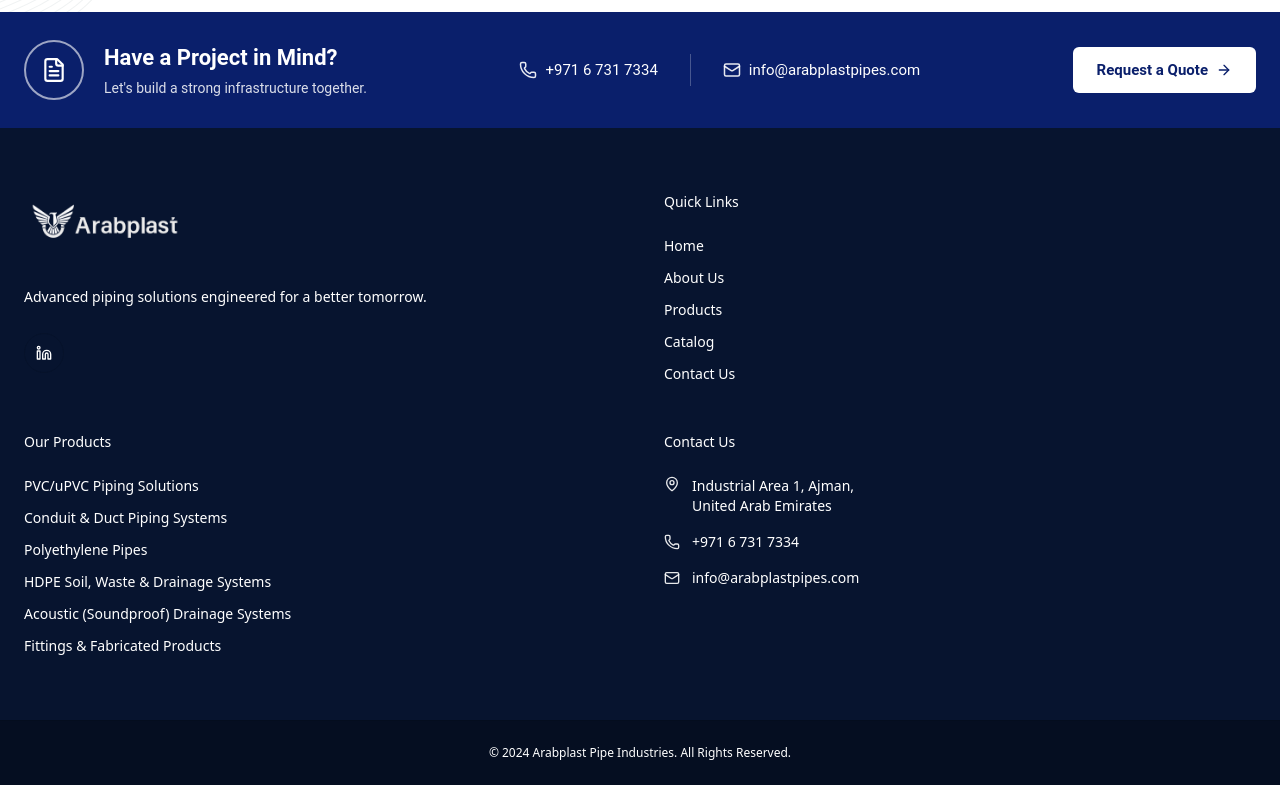
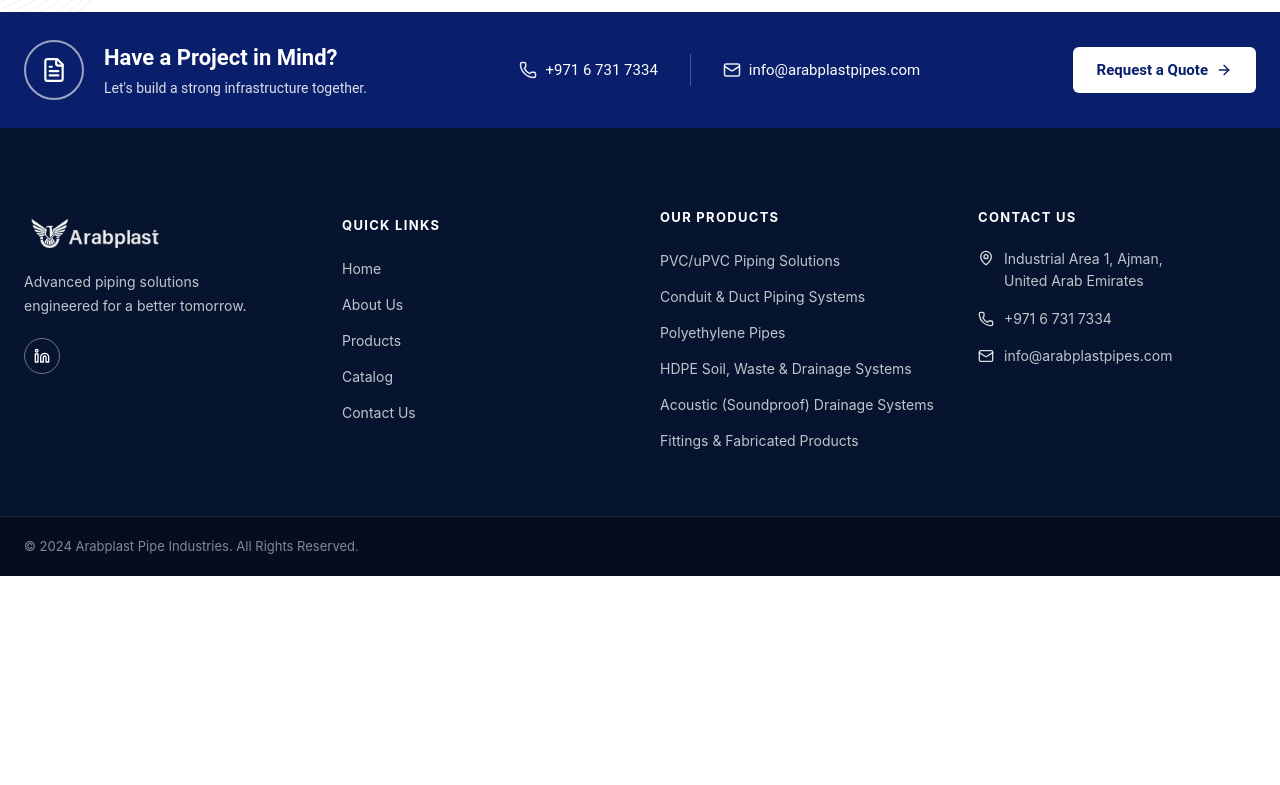
Before and after one commit to miknivin/arabplast, a React (Vite) app: page /contact in a window 1280 px wide. Shown: the part 915-1700 px from the top of the page. After the commit the page ends 1491 px from the top, so only its background shows below. Built offline with nearby package versions, Linux system fonts and the light colour scheme.

Commit message:
changed footer layout

```diff
--- a/src/components/Footer.tsx
+++ b/src/components/Footer.tsx
@@ -1,11 +1,6 @@
 import { motion } from "motion/react";
 import imgLogo from "../assets/logo (1).png";
-import {
-  Phone,
-  Mail,
-  MapPin,
-  Linkedin,
-} from "lucide-react";
+import { Phone, Mail, MapPin, Linkedin } from "lucide-react";
 
 interface FooterProps {
   currentPage?: "home" | "about" | "products" | "services" | "applications" | "catalogue" | "contact";
@@ -24,63 +19,102 @@
     }
   };
 
+  const quickLinks = [
+    { label: "Home", page: "home" as const },
+    { label: "About Us", page: "about" as const },
+    { label: "Products", page: "products" as const },
+    { label: "Catalog", page: "catalogue" as const },
+    { label: "Contact Us", page: "contact" as const },
+  ];
+
+  const products = [
+    "PVC/uPVC Piping Solutions",
+    "Conduit & Duct Piping Systems",
+    "Polyethylene Pipes",
+    "HDPE Soil, Waste & Drainage Systems",
+    "Acoustic (Soundproof) Drainage Systems",
+    "Fittings & Fabricated Products",
+  ];
+
   return (
-    <footer style={{ backgroundColor: 'rgb(7, 20, 47)' }} className="text-white font-sans">
-      <div className="max-w-7xl mx-auto px-6 py-16">
-        <div className="grid grid-cols-1 md:grid-cols-2 lg:grid-cols-12 gap-8 lg:gap-12">
-
-          {/* Column 1: Logo & Info (4 cols) */}
+    <footer style={{ backgroundColor: "rgb(7, 20, 47)", fontFamily: "Inter, sans-serif" }} className="text-white">
+      <div style={{ maxWidth: '1280px', margin: '0 auto', padding: '80px 24px 64px 24px' }}>
+        <div className="grid grid-cols-1 sm:grid-cols-2 lg:grid-cols-4" style={{ gap: '40px' }}>
+          {/* ── Column 1: Logo + Tagline + Social ── */}
           <motion.div
-            className="lg:col-span-4"
             initial={{ opacity: 0, y: 20 }}
             whileInView={{ opacity: 1, y: 0 }}
             viewport={{ once: true }}
             transition={{ duration: 0.5 }}
           >
-            <a className="inline-block mb-6 cursor-pointer" onClick={() => handleNavigation("home")}>
-              <img src={imgLogo} alt="Arabplast" className="h-16 w-auto" />
+            <a
+              className="inline-block mb-5 cursor-pointer"
+              onClick={() => handleNavigation("home")}
+            >
+              <img src={imgLogo} alt="Arabplast" style={{ height: "56px", width: "auto" }} />
             </a>
 
-            <p className="text-white/80 leading-relaxed mb-6 text-sm max-w-sm">
-              Advanced piping solutions engineered for a better tomorrow.
+            <p style={{ color: "rgba(255,255,255,0.75)", fontSize: "14px", lineHeight: "1.7", marginBottom: "20px" }}>
+              Advanced piping solutions<br />engineered for a better tomorrow.
             </p>
 
-            <div className="flex gap-3">
+            {/* LinkedIn icon */}
             <motion.a
               href="#"
-                className="w-10 h-10 border border-white/40 rounded-full flex items-center justify-center group hover:bg-white transition-all"
               whileHover={{ scale: 1.1 }}
               whileTap={{ scale: 0.95 }}
+              style={{
+                display: "inline-flex",
+                alignItems: "center",
+                justifyContent: "center",
+                width: "36px",
+                height: "36px",
+                borderRadius: "50%",
+                border: "1.5px solid rgba(255,255,255,0.4)",
+              }}
             >
-                <Linkedin className="w-4 h-4 text-white group-hover:text-[#002B7F] transition-colors" />
+              <Linkedin style={{ width: "16px", height: "16px", color: "white" }} />
             </motion.a>
-            </div>
           </motion.div>
 
-          {/* Column 2: Quick Links (2 cols) */}
+          {/* ── Column 2: Quick Links ── */}
           <motion.div
-            className="lg:col-span-2"
             initial={{ opacity: 0, y: 20 }}
             whileInView={{ opacity: 1, y: 0 }}
             viewport={{ once: true }}
             transition={{ duration: 0.5, delay: 0.1 }}
+            style={{ paddingTop: '8px' }}
           >
-            <h3 className="text-sm font-bold tracking-wider text-white mb-6 uppercase">
+            <h3
+              style={{
+                fontSize: "13px",
+                fontWeight: 700,
+                letterSpacing: "0.1em",
+                textTransform: "uppercase",
+                color: "white",
+                marginBottom: "20px",
+              }}
+            >
               Quick Links
             </h3>
 
-            <ul className="space-y-3 text-white/80 text-sm">
-              {[
-                { label: "Home", page: "home" },
-                { label: "About Us", page: "about" },
-                { label: "Products", page: "products" },
-                { label: "Catalog", page: "catalogue" },
-                { label: "Contact Us", page: "contact" },
-              ].map((item) => (
+            <ul style={{ listStyle: "none", padding: 0, margin: 0, display: "flex", flexDirection: "column", gap: "12px" }}>
+              {quickLinks.map((item) => (
                 <li key={item.label}>
                   <button
-                    onClick={() => handleNavigation(item.page as any)}
-                    className="hover:text-white hover:underline transition-all text-left"
+                    onClick={() => handleNavigation(item.page)}
+                    style={{
+                      background: "none",
+                      border: "none",
+                      color: "rgba(255,255,255,0.75)",
+                      fontSize: "14px",
+                      cursor: "pointer",
+                      padding: 0,
+                      textAlign: "left",
+                      transition: "color 0.2s",
+                    }}
+                    onMouseEnter={(e) => (e.currentTarget.style.color = "white")}
+                    onMouseLeave={(e) => (e.currentTarget.style.color = "rgba(255,255,255,0.75)")}
                   >
                     {item.label}
                   </button>
@@ -89,31 +123,43 @@
             </ul>
           </motion.div>
 
-          {/* Column 3: Our Products (3 cols) */}
+          {/* ── Column 3: Our Products ── */}
           <motion.div
-            className="lg:col-span-3"
             initial={{ opacity: 0, y: 20 }}
             whileInView={{ opacity: 1, y: 0 }}
             viewport={{ once: true }}
             transition={{ duration: 0.5, delay: 0.2 }}
           >
-            <h3 className="text-sm font-bold tracking-wider text-white mb-6 uppercase">
+            <h3
+              style={{
+                fontSize: "13px",
+                fontWeight: 700,
+                letterSpacing: "0.1em",
+                textTransform: "uppercase",
+                color: "white",
+                marginBottom: "20px",
+              }}
+            >
               Our Products
             </h3>
 
-            <ul className="space-y-3 text-white/80 text-sm">
-              {[
-                "PVC/uPVC Piping Solutions",
-                "Conduit & Duct Piping Systems",
-                "Polyethylene Pipes",
-                "HDPE Soil, Waste & Drainage Systems",
-                "Acoustic (Soundproof) Drainage Systems",
-                "Fittings & Fabricated Products"
-              ].map((item) => (
+            <ul style={{ listStyle: "none", padding: 0, margin: 0, display: "flex", flexDirection: "column", gap: "12px" }}>
+              {products.map((item) => (
                 <li key={item}>
                   <button
                     onClick={() => handleNavigation("products")}
-                    className="hover:text-white hover:underline transition-all text-left"
+                    style={{
+                      background: "none",
+                      border: "none",
+                      color: "rgba(255,255,255,0.75)",
+                      fontSize: "14px",
+                      cursor: "pointer",
+                      padding: 0,
+                      textAlign: "left",
+                      transition: "color 0.2s",
+                    }}
+                    onMouseEnter={(e) => (e.currentTarget.style.color = "white")}
+                    onMouseLeave={(e) => (e.currentTarget.style.color = "rgba(255,255,255,0.75)")}
                   >
                     {item}
                   </button>
@@ -122,58 +168,77 @@
             </ul>
           </motion.div>
 
-          {/* Column 4: Contact Us (3 cols) */}
+          {/* ── Column 4: Contact Us ── */}
           <motion.div
-            className="lg:col-span-3"
             initial={{ opacity: 0, y: 20 }}
             whileInView={{ opacity: 1, y: 0 }}
             viewport={{ once: true }}
             transition={{ duration: 0.5, delay: 0.3 }}
           >
-            <h3 className="text-sm font-bold tracking-wider text-white mb-6 uppercase">
+            <h3
+              style={{
+                fontSize: "13px",
+                fontWeight: 700,
+                letterSpacing: "0.1em",
+                textTransform: "uppercase",
+                color: "white",
+                marginBottom: "20px",
+              }}
+            >
               Contact Us
             </h3>
 
-            <div className="space-y-4 text-white/80 text-sm">
-              <div className="flex gap-3 items-start">
-                <MapPin className="w-4 h-4 text-white/90 mt-1 flex-shrink-0" />
-                <span>
-                  Industrial Area 1, Ajman,<br />
-                  United Arab Emirates
+            <div style={{ display: "flex", flexDirection: "column", gap: "16px" }}>
+              {/* Address */}
+              <div style={{ display: "flex", alignItems: "flex-start", gap: "10px" }}>
+                <MapPin style={{ width: "16px", height: "16px", color: "rgba(255,255,255,0.85)", flexShrink: 0, marginTop: "2px" }} />
+                <span style={{ color: "rgba(255,255,255,0.75)", fontSize: "14px", lineHeight: "1.6" }}>
+                  Industrial Area 1, Ajman,<br />United Arab Emirates
                 </span>
               </div>
 
-              <div className="flex gap-3 items-center">
-                <Phone className="w-4 h-4 text-white/90 flex-shrink-0" />
+              {/* Phone */}
+              <div style={{ display: "flex", alignItems: "center", gap: "10px" }}>
+                <Phone style={{ width: "16px", height: "16px", color: "rgba(255,255,255,0.85)", flexShrink: 0 }} />
                 <a
                   href="tel:+97167317334"
-                  className="hover:text-white transition-colors"
+                  style={{ color: "rgba(255,255,255,0.75)", fontSize: "14px", textDecoration: "none", transition: "color 0.2s" }}
+                  onMouseEnter={(e) => (e.currentTarget.style.color = "white")}
+                  onMouseLeave={(e) => (e.currentTarget.style.color = "rgba(255,255,255,0.75)")}
                 >
                   +971 6 731 7334
                 </a>
               </div>
 
-              <div className="flex gap-3 items-center">
-                <Mail className="w-4 h-4 text-white/90 flex-shrink-0" />
+              {/* Email */}
+              <div style={{ display: "flex", alignItems: "center", gap: "10px" }}>
+                <Mail style={{ width: "16px", height: "16px", color: "rgba(255,255,255,0.85)", flexShrink: 0 }} />
                 <a
                   href="mailto:info@arabplastpipes.com"
-                  className="hover:text-white transition-colors"
+                  style={{ color: "rgba(255,255,255,0.75)", fontSize: "14px", textDecoration: "none", transition: "color 0.2s" }}
+                  onMouseEnter={(e) => (e.currentTarget.style.color = "white")}
+                  onMouseLeave={(e) => (e.currentTarget.style.color = "rgba(255,255,255,0.75)")}
                 >
                   info@arabplastpipes.com
                 </a>
               </div>
             </div>
           </motion.div>
-
         </div>
       </div>
 
-      {/* Bottom Copyright Bar */}
-      <div style={{ backgroundColor: 'rgb(5, 14, 33)' }} className="py-6 border-t border-white/10 text-white/60 text-xs">
-        <div className="max-w-7xl mx-auto px-6 text-center md:text-left">
-          <span>
+      {/* ── Bottom Bar ── */}
+      <div
+        style={{
+          borderTop: "1px solid rgba(255,255,255,0.1)",
+          backgroundColor: "rgb(5, 14, 33)",
+          padding: "20px 24px",
+        }}
+      >
+        <div className="max-w-7xl mx-auto">
+          <p style={{ color: "rgba(255,255,255,0.5)", fontSize: "13px", margin: 0 }}>
             © 2024 Arabplast Pipe Industries. All Rights Reserved.
-          </span>
+          </p>
         </div>
       </div>
     </footer>
--- a/src/index.css
+++ b/src/index.css
@@ -131,10 +131,12 @@
     font-feature-settings: var(--default-font-feature-settings, normal);
     font-variation-settings: var(--default-font-variation-settings, normal);
     -webkit-tap-highlight-color: transparent;
+    overflow-x: hidden;
   }
 
   body {
     line-height: inherit;
+    overflow-x: hidden;
   }
 
   hr {
```
Lines whose indentation alone changed are shown as unchanged.
